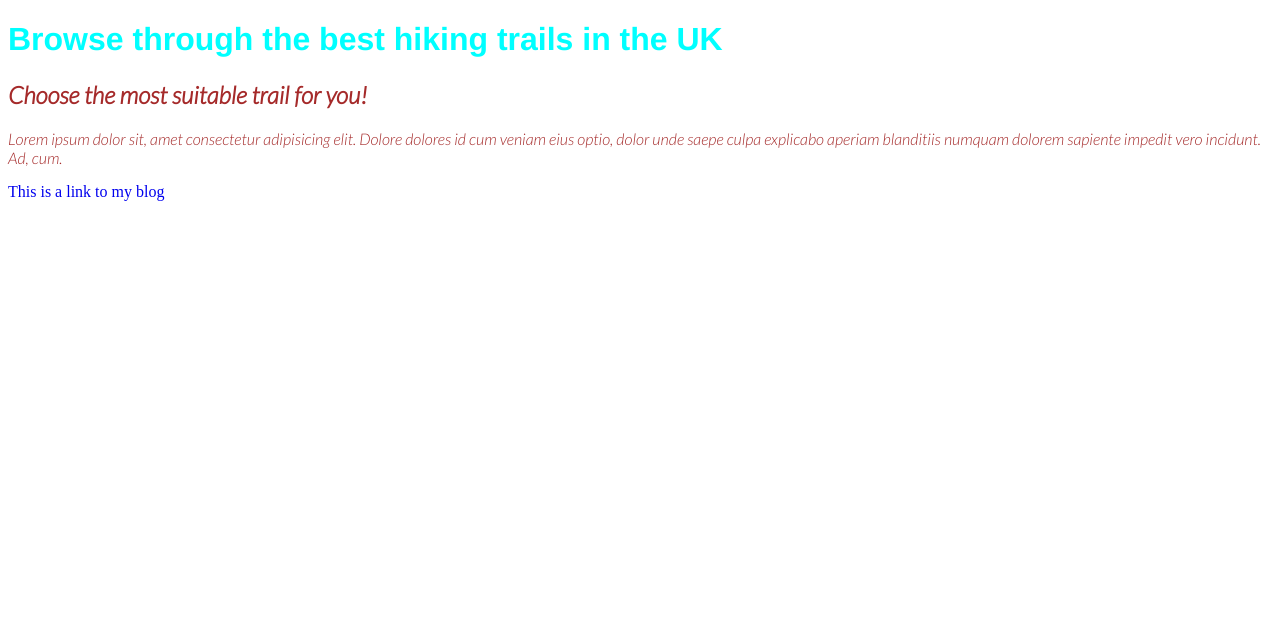
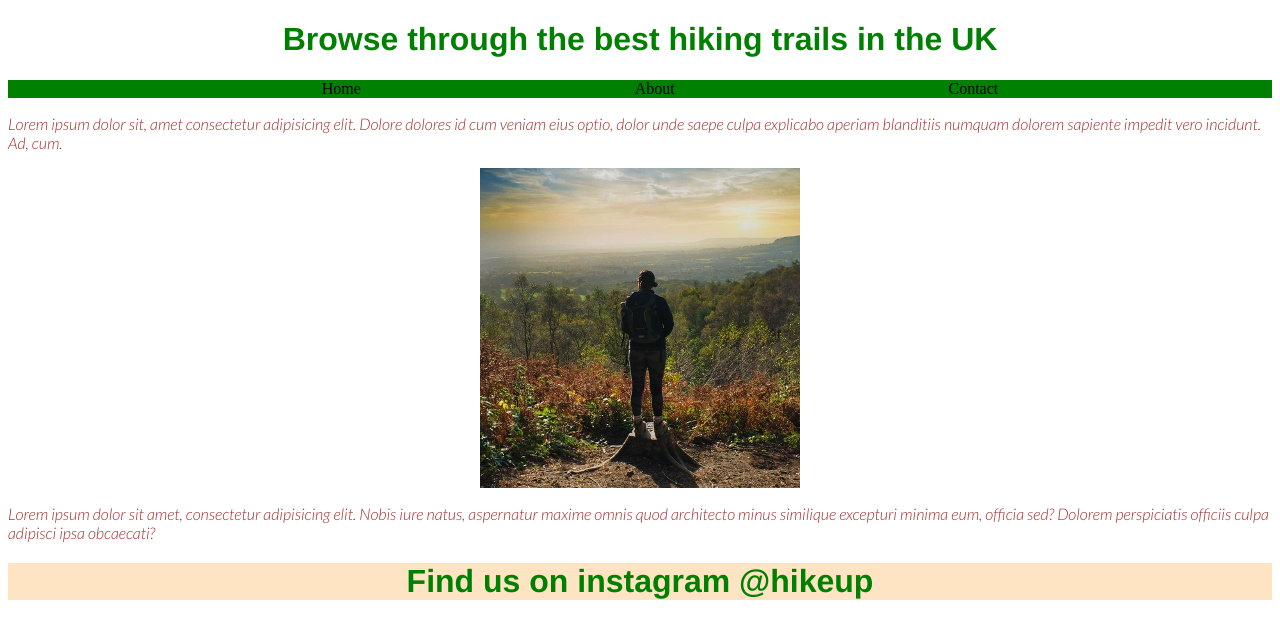
Before and after one commit to Alan-day/html-css-repository, a plain HTML site: page index.html in a window 1280 px wide. Drawn offline with Linux system fonts and the light colour scheme; a web font is replaced by a local one.

Commit message:
changed colours of navbar, footer and hover over nav links

```diff
--- a/index.html
+++ b/index.html
@@ -4,14 +4,28 @@
     <meta charset="UTF-8" />
     <meta http-equiv="X-UA-Compatible" content="IE=edge" />
     <meta name="viewport" content="width=device-width, initial-scale=1.0" />
-    <link rel="stylesheet" href="/styles.css">
+    <link rel="stylesheet" href="/html-css-repository/styles.css">
 
     <title>HikeUp</title>
     <h1>Browse through the best hiking trails in the UK </h1>
-    <h2>Choose the most suitable trail for you!</h2>
+   <nav>
+
+    <ul>
+     <li>Home</li>
+     <li>About</li>
+     <li>Contact</li>
+    </ul>
+
+   </nav>
     <p>Lorem ipsum dolor sit, amet consectetur adipisicing elit. Dolore dolores id cum veniam eius optio, dolor unde saepe culpa explicabo aperiam blanditiis numquam dolorem sapiente impedit vero incidunt. Ad, cum.</p>
-   <a href='#'>This is a link to my blog</a>
+   <div><img src="pictures/imagemeta-apiv2.jpg"></div>
+
     <body>
-
+<p>
+    Lorem ipsum dolor sit amet, consectetur adipisicing elit. Nobis iure natus, aspernatur maxime omnis quod architecto minus similique excepturi minima eum, officia sed? Dolorem perspiciatis officiis culpa adipisci ipsa obcaecati?
+</p>
     </body>
+    <footer>
+    <h1>Find us on instagram @hikeup</h1>
+    </footer>
     </html>
--- a/styles.css
+++ b/styles.css
@@ -1,7 +1,9 @@
 @import url('https://fonts.googleapis.com/css2?family=Lato:ital,wght@1,300&family=Playfair+Display:ital,wght@1,500&display=swap');
 
 h1 {
-color: aqua;
+display: flex;
+justify-content: center;
+color: green;
 font-family: 'Playfair Display', 'Helvetica', sans-serif;
 }
 
@@ -10,19 +12,37 @@ color: brown;
 font-family: 'Lato', sans-serif;
 }
 
-p:hover {
-    font-weight: bold;
-    text-transform: uppercase;
-}
-a {
-    text-decoration: none;
-}
-a:active {
-   text-decoration: underline;
-    color: greenyellow;
+
+
+nav {
+    background-color: green;
+
 }
 
-h1:active {
-    text-decoration: underline;
-     color: greenyellow;
- }
+li {
+    list-style-type: none;
+    display: inline-block;
+
+
+}
+
+li:hover {
+    color: yellow;
+    opacity: 50%;
+}
+
+ul {
+    display: flex;
+    justify-content: space-evenly;
+    align-items: center;
+}
+
+footer {
+
+    background-color: bisque;
+}
+
+div{
+    display: flex;
+    justify-content: center;
+}
```
Also changed, not shown: pictures/imagemeta-apiv2.jpg (added).
